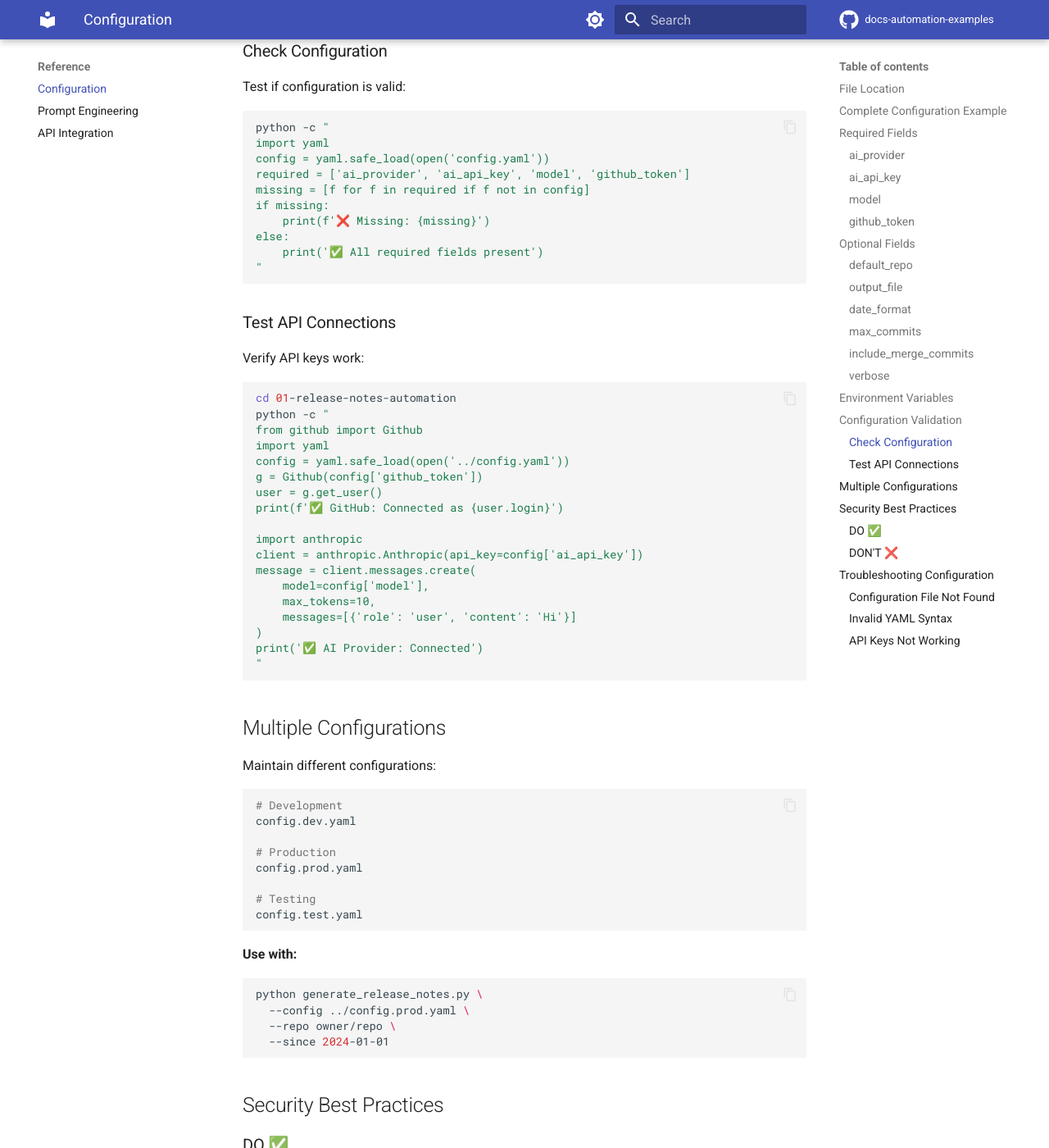
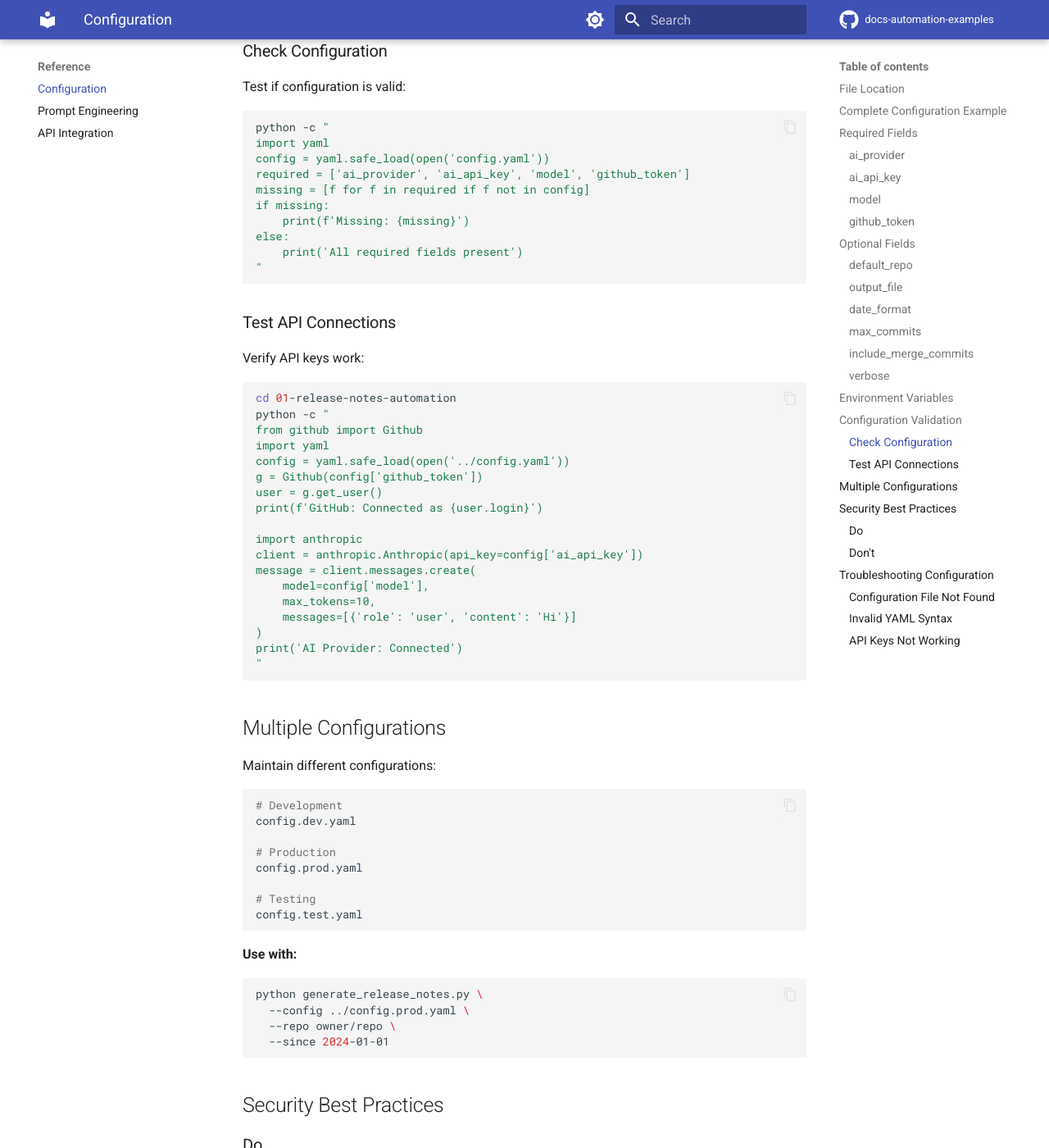
Before and after one commit to rebeja/docs-automation-examples, an MkDocs documentation site: the page built from docs/reference/configuration.md, in a window 1280 px wide and 1400 px high, scrolled down 7058 px. Shown: the whole window at 82% size. Built offline with MkDocs 1.6.1 and Material for MkDocs 9.7.7, drawn with Linux system fonts in a browser that asks for light colours; comment, search, counter and statistics services are not loaded; some of the changed text lies outside the part shown.

````diff
--- a/docs/reference/configuration.md
+++ b/docs/reference/configuration.md
@@ -79,9 +79,9 @@ ai_api_key: "sk-xxxxx..."
 
 **Security:**
 
-- ⚠️ Never commit this file with real keys
-- ⚠️ Already in `.gitignore`
-- ✅ Use environment variables for production
+- Never commit this file with real keys
+- Already in `.gitignore`
+- Use environment variables for production
 
 **Getting keys:**
 
@@ -147,12 +147,12 @@ github_token: "ghp_xxxxxxxxxxxxxxxxxxxx"
 
 For public repositories:
 ```
-✅ public_repo
+public_repo
 ```
 
 For private repositories:
 ```
-✅ repo (full control)
+repo (full control)
 ```
 
 **Creating a token:**
@@ -333,9 +333,9 @@ config = yaml.safe_load(open('config.yaml'))
 required = ['ai_provider', 'ai_api_key', 'model', 'github_token']
 missing = [f for f in required if f not in config]
 if missing:
-    print(f'❌ Missing: {missing}')
+    print(f'Missing: {missing}')
 else:
-    print('✅ All required fields present')
+    print('All required fields present')
 "
 ```
 
@@ -351,7 +351,7 @@ import yaml
 config = yaml.safe_load(open('../config.yaml'))
 g = Github(config['github_token'])
 user = g.get_user()
-print(f'✅ GitHub: Connected as {user.login}')
+print(f'GitHub: Connected as {user.login}')
 
 import anthropic
 client = anthropic.Anthropic(api_key=config['ai_api_key'])
@@ -360,7 +360,7 @@ message = client.messages.create(
     max_tokens=10,
     messages=[{'role': 'user', 'content': 'Hi'}]
 )
-print('✅ AI Provider: Connected')
+print('AI Provider: Connected')
 "
 ```
 
@@ -390,7 +390,7 @@ python generate_release_notes.py \
 
 ## Security Best Practices
 
-### DO ✅
+### Do
 
 - Keep `config.yaml` in `.gitignore`
 - Use environment variables for CI/CD
@@ -398,7 +398,7 @@ python generate_release_notes.py \
 - Use minimal GitHub token scopes
 - Set token expiration dates
 
-### DON'T ❌
+### Don't
 
 - Commit `config.yaml` with real keys
 - Share keys via Slack/email
````
Also changed, not shown: other parts of docs/reference/configuration.md (+1 -1 lines).
